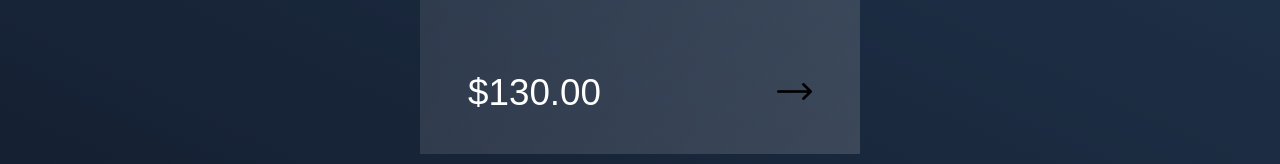
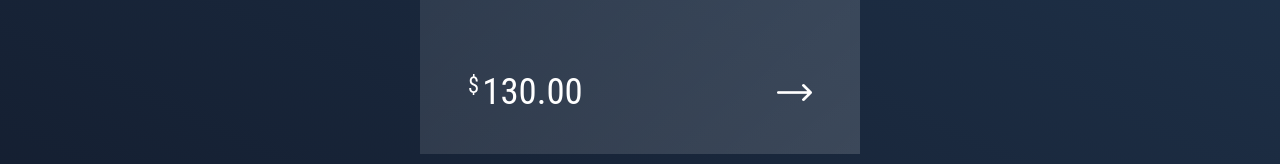
Before and after one commit to codev009/animated_product_card, a plain HTML site: page index.html in a window 1280 px wide. Shown: the part 571-735 px from the top of the page. Drawn offline with Linux system fonts and the light colour scheme.

Commit message:
invert color CSS

```diff
--- a/style.css
+++ b/style.css
@@ -98,10 +98,23 @@ main {
 .shoe-price {
     font-weight: 400;
     font-size: 2.3rem;
+    font-family: "Roboto Condensed", sans-serif;
+    line-height: 0.95;
+    display: flex;
+}
+
+.shoe-price span {
+    font-size: 1.4rem;
+    margin-right: 0.2rem;
 }
 
 .right-arrow {
     width: 35px;
+    padding-top: 0.3rem;
+}
+
+.right-arrow img {
+    filter: invert(100%);
 }
 
 .face-2 {
```
